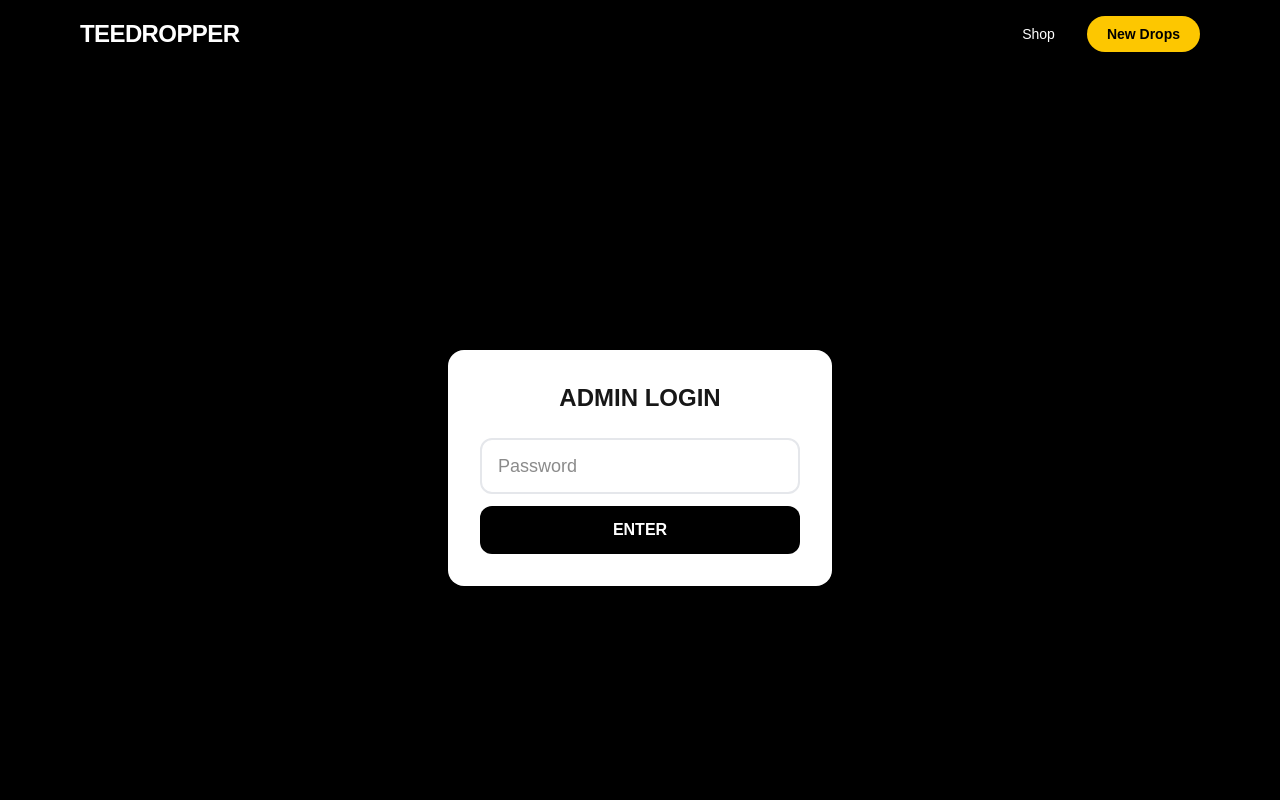
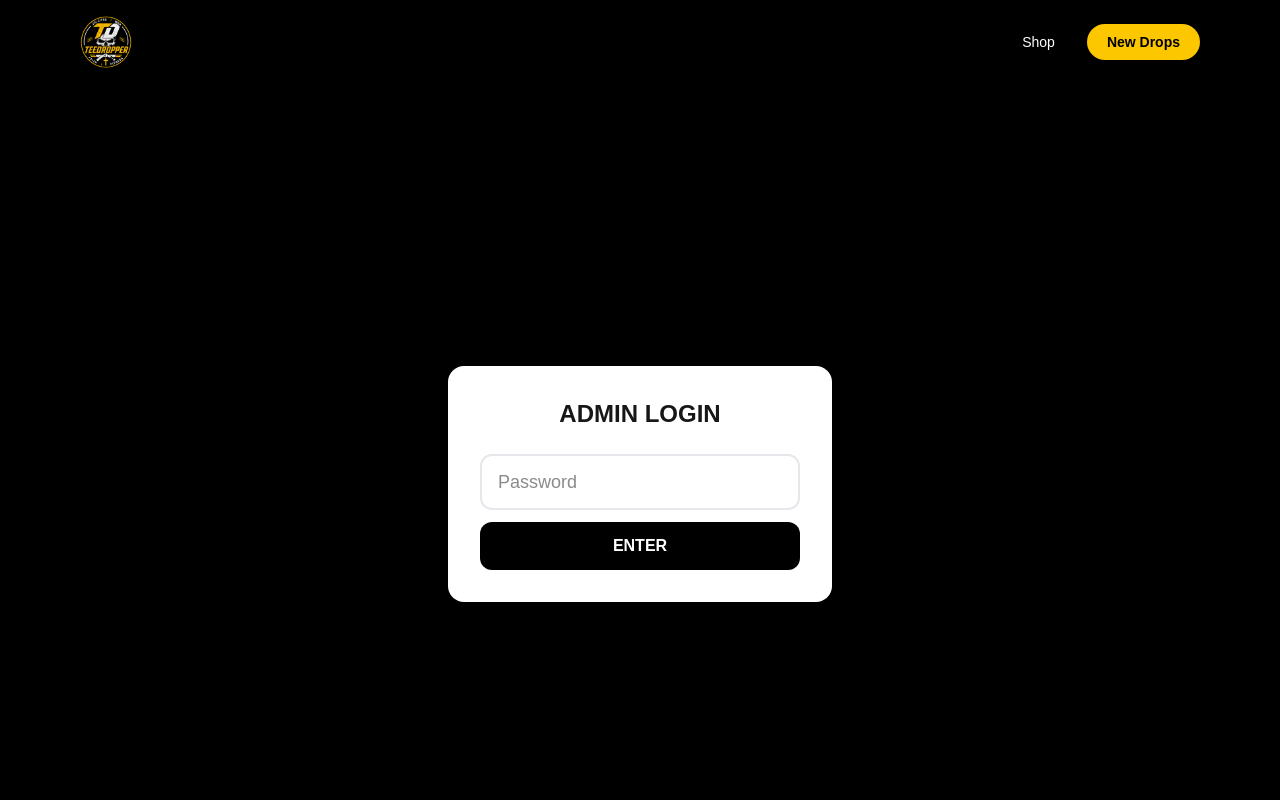
Before and after one commit to christworldorder/teedropper, a Next.js app: page /admin in a window 1280 px wide. Shown: the top 800 px of the page. Built offline with nearby package versions, Linux system fonts and the light colour scheme.

Commit message:
Add TeeDropper logo to navbar and favicon

```diff
--- a/src/app/layout.tsx
+++ b/src/app/layout.tsx
@@ -6,9 +6,9 @@ export const metadata: Metadata = {
   title: "TeeDropper - Trending Tees Dropped Daily",
   description: "Viral tees for the moment. New drops every week.",
   icons: {
-    icon: "/favicon.svg",
-    shortcut: "/favicon.svg",
-    apple: "/favicon.svg",
+    icon: "/logo.png",
+    shortcut: "/logo.png",
+    apple: "/logo.png",
   },
   openGraph: {
     title: "TeeDropper — Viral Tees. Right Now.",
--- a/src/components/Navbar.tsx
+++ b/src/components/Navbar.tsx
@@ -1,5 +1,6 @@
 "use client";
 import Link from "next/link";
+import Image from "next/image";
 import { useState } from "react";
 
 export default function Navbar() {
@@ -8,8 +9,8 @@ export default function Navbar() {
   return (
     <nav className="bg-black text-white sticky top-0 z-50">
       <div className="max-w-6xl mx-auto px-4 py-4 flex items-center justify-between">
-        <Link href="/" className="text-2xl font-black tracking-tight uppercase">
-          TeeDropper
+        <Link href="/">
+          <Image src="/logo.png" alt="TeeDropper" width={52} height={52} className="rounded-full" />
         </Link>
         <div className="hidden md:flex items-center gap-8 text-sm font-medium">
           <Link href="/shop" className="hover:text-yellow-400 transition-colors">Shop</Link>
```
Also changed, not shown: public/logo.png (added).
